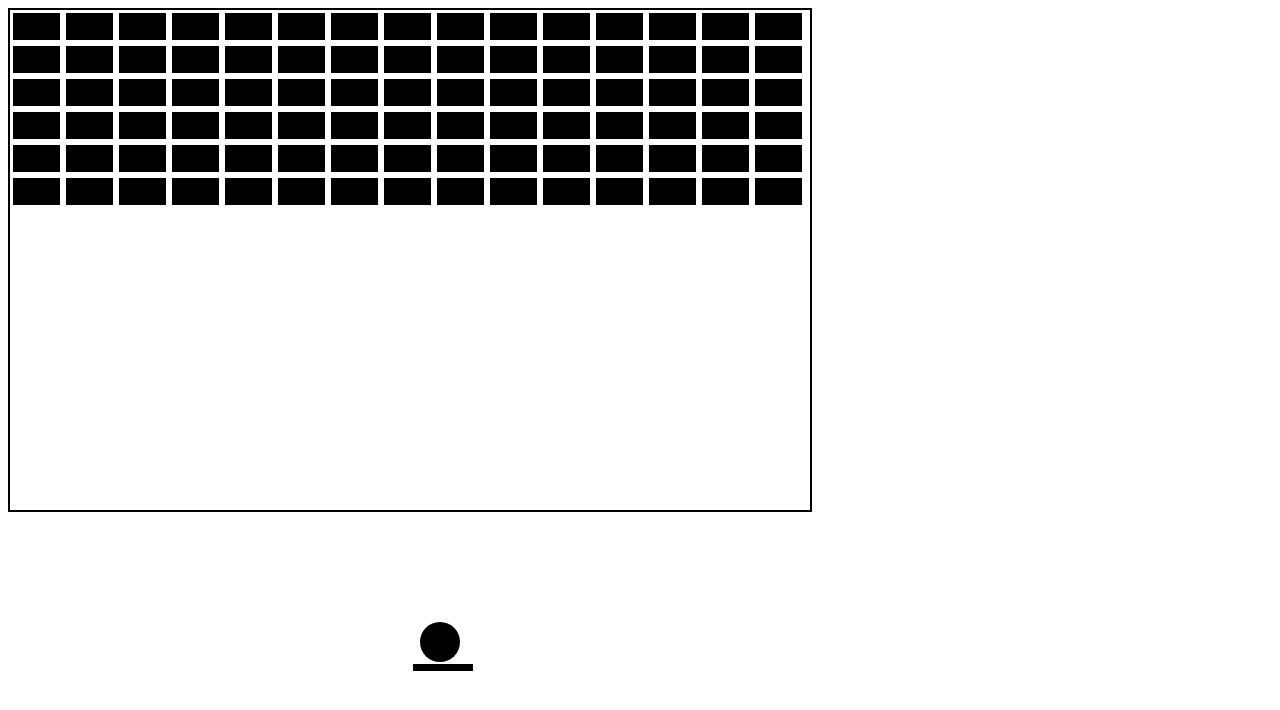
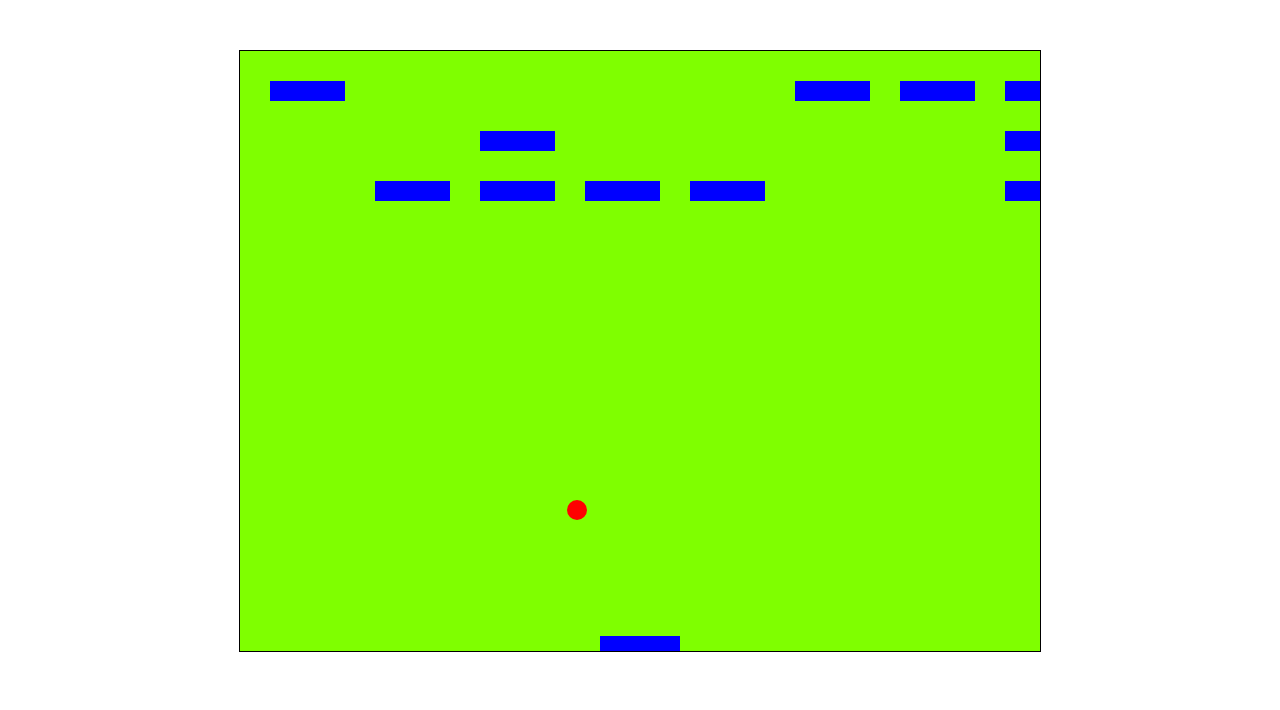
Before and after one commit to DCI-Dusseldorf/break-out-game, a plain HTML site: page index.htm in a window 1280 px wide. Drawn offline with Linux system fonts and the light colour scheme.

Commit message:
thisWorks

```diff
--- a/index.htm
+++ b/index.htm
@@ -3,157 +3,139 @@
 <head>
     <meta charset="UTF-8">
     <meta name="viewport" content="width=device-width, initial-scale=1.0">
-    <title>Document</title>
-    <link rel="stylesheet" href="index.js">
-
+    <title>breakOut-Game</title>
+    <style>
+        canvas {
+            border: 1px solid;
+            margin: 0 auto;
+            width: 800px;
+            display: block;
+            margin-top: 50px;
+            background-color: chartreuse;
+        }
+    </style>
 </head>
 <body>
-    <div class="container">
-      <div class="main">
-          <div class="bricks"></div>
-<div class="bricks"></div>
-<div class="bricks"></div>
-<div class="bricks"></div>
-<div class="bricks"></div>
-<div class="bricks"></div>
-<div class="bricks"></div>
-<div class="bricks"></div>
-<div class="bricks"></div>
-<div class="bricks"></div>
-<div class="bricks"></div>
-<div class="bricks"></div>
-<div class="bricks"></div>
-<div class="bricks"></div>
-<div class="bricks"></div>
-<div class="bricks"></div>
-<div class="bricks"></div>
-<div class="bricks"></div>
-<div class="bricks"></div>
-<div class="bricks"></div>
-<div class="bricks"></div>
-<div class="bricks"></div>
-<div class="bricks"></div>
-<div class="bricks"></div>
-<div class="bricks"></div>
-<div class="bricks"></div>
-<div class="bricks"></div>
-<div class="bricks"></div>
-<div class="bricks"></div>
-<div class="bricks"></div>
-<div class="bricks"></div>
-<div class="bricks"></div>
-<div class="bricks"></div>
-<div class="bricks"></div>
-<div class="bricks"></div>
-<div class="bricks"></div>
-<div class="bricks"></div>
-<div class="bricks"></div>
-<div class="bricks"></div>
-<div class="bricks"></div>
-<div class="bricks"></div>
-<div class="bricks"></div>
-<div class="bricks"></div>
-<div class="bricks"></div>
-<div class="bricks"></div>
-<div class="bricks"></div>
-<div class="bricks"></div>
-<div class="bricks"></div>
-<div class="bricks"></div>
-<div class="bricks"></div>
-<div class="bricks"></div>
-<div class="bricks"></div>
-<div class="bricks"></div>
-<div class="bricks"></div>
-<div class="bricks"></div>
-<div class="bricks"></div>
-<div class="bricks"></div>
-<div class="bricks"></div>
-<div class="bricks"></div>
- <div class="bricks"></div>
- <div class="bricks"></div>
- <div class="bricks"></div>
- <div class="bricks"></div>
- <div class="bricks"></div>
- <div class="bricks"></div>
- <div class="bricks"></div>
- <div class="bricks"></div>
- <div class="bricks"></div>
- <div class="bricks"></div>
- <div class="bricks"></div>
- <div class="bricks"></div>
- <div class="bricks"></div>
- <div class="bricks"></div>
- <div class="bricks"></div>
- <div class="bricks"></div>
- <div class="bricks"></div>
- <div class="bricks"></div>
- <div class="bricks"></div>
- <div class="bricks"></div>
- <div class="bricks"></div>
- <div class="bricks"></div>
- <div class="bricks"></div>
- <div class="bricks"></div>
- <div class="bricks"></div>
- <div class="bricks"></div>
- <div class="bricks"></div>
- <div class="bricks"></div>
- <div class="bricks"></div>
- <div class="bricks"></div>
- <div class="bricks"></div>
+    <canvas id="gameCanvas" height="600px" width="800px"/>
+    <script type="text/javascript">
+    var canvas = document.getElementById('gameCanvas');
+    var ctx = canvas.getContext('2d');
+    var ballR = 10, x = canvas.width / 2, y = canvas.height - 30,
+    dx = 3, dy = -3, pongH = 15, pongW = 80, pongX = (canvas.width - pongW) / 2,
+    rightKey = false, leftKey = false, brickRows = 3; brickCol = 9;
+    brickW = 75, brickH = 20, brickPadding = 30, brickOffsetTop = 30,
+    brickOffsetLeft = 30;
+
+    var bricks = [];
+
+    for (c = 0; c < brickCol; c++){
+        for (r = 0; r < brickRows; r++){
+             bricks.push({
+                 x: (c * (brickW + brickPadding)) + brickOffsetLeft,
+                 y: (r * (brickH + brickPadding)) + brickOffsetTop,
+                 status : 1
+             });
+        }
+    }
 
 
 
- </div>
-</div>
+function drawBall(){
+    ctx.beginPath();
+    ctx.arc(x, y, ballR, 0, Math.PI * 2);
+    ctx.fillStyle = 'red';
+    ctx.fill();
+    ctx.closePath();
+}
 
-<div class="ball">
-    <div class="new"></div>
+function drawPong() {
+    ctx.beginPath();
+    ctx.rect(pongX, canvas.height - pongH, pongW, pongH);
+    ctx.fillStyle = 'blue';
+    ctx.fill();
+    ctx.closePath();
+}
 
-</div>
-<style>
-    .container {
-        margin: 0;
-        padding: 0;
-        border: 2px solid black;
-        height: 500px;
-        width:800px;
+
+function drawBricks(){
+    bricks.forEach(function(brick){
+     if (!brick.status) return;
+
+     ctx.beginPath();
+     ctx.rect(brick.x, brick.y, brickW, brickH);
+     ctx.fillStyle = 'blue';
+     ctx.fill();
+     ctx.closePath();
+});
+}
+
+function collisionDetection(){
+    bricks.forEach(function(b){
+        if (!b.status) return;
+
+        var inBricksColumn = x > b.x && x < b.x + brickW;
+             inBricksRow = y > b.y && y < b.y + brickH;
+
+               if (inBricksColumn && inBricksRow) {
+                 dy = -dy;
+                 b.status = 0;
+             }
+    });
+
+
+
+}
+function draw(){
+    ctx.clearRect (0, 0, canvas.width, canvas.height);
+    drawBricks();
+    drawBall();
+    drawPong();
+    collisionDetection();
+
+    if (hitSideWall())
+    dx = -dx;
+
+    if (hitTop() || hitPong())
+    dy = -dy;
+
+    if (gameOver())
+    document.location.reload();
+
+    var RIGHT_ARROW = 39, LEFT_ARROW = 37;
+
+
+    function hitPong() {return hitBottom() && ballOverPong();}
+    function ballOverPong(){return x > pongX && x <pongX + pongW; }
+    function hitBottom(){return y + dy > canvas.height - ballR; }
+    function gameOver(){return hitBottom() && !ballOverPong(); }
+    function hitSideWall(){return x + dx > canvas.width - ballR || x + dx < ballR; }
+    function hitTop(){return y + dy < ballR; }
+    function xOutOfBounds(){return x + dx > canvas.width - ballR || x + dx < ballR; }
+    function rightPressed(){return e.keyCode == RIGHT_ARROW; }
+    function leftPressed(){return e.keyCode == LEFT_ARROW; }
+    function keyDown (keyDown) {
+        rightKey = rightPressed(e);
+        leftKey = leftPressed(e);
     }
 
-    .main {
-        height: 20%;
-       display: flex;
-        flex-wrap: wrap;
+    function keyUp(keyUp) {
+        rightKey = rightPressed(e) ? false : rightKey;
+        leftKey = leftPressed(e) ? false : leftKey;
     }
 
+    document.addEventListener('keyDown', keyDown, false);
+    document.addEventListener('keyUp', keyUp, false);
 
-    .bricks {
+    var maxX = canvas.width - pongW, minX = 0; pongDelta = rightKey ? 7 : leftKey ? -7 : 0;
 
-        margin:0;
-        padding: 1px;
-        background-color: black;
-        height: 25px;
-        width: 45px;
-        border: 3px solid white;
-    }
+    pongX = pongX + pongDelta;
+    pongX = Math.min(pongX, maxX);
+    pongX = Math.max(pongX, minX);
 
-
-.ball{
-height: 40px;
-width: 40px;
-border-radius: 50%;
-background-color: black;
-position: absolute;
-bottom: 138px;
-left: 420px;
+    x += dx;
+    y += dy;
 }
-
-.new{
-    height: 7px;
-    width: 60px;
-    background-color: black;
-    position: absolute;
-    bottom:-9px;
-    left: -7px;
-}
-
-</style>
+setInterval(draw, 10);
+</script>
+</body>
+</html>
```
